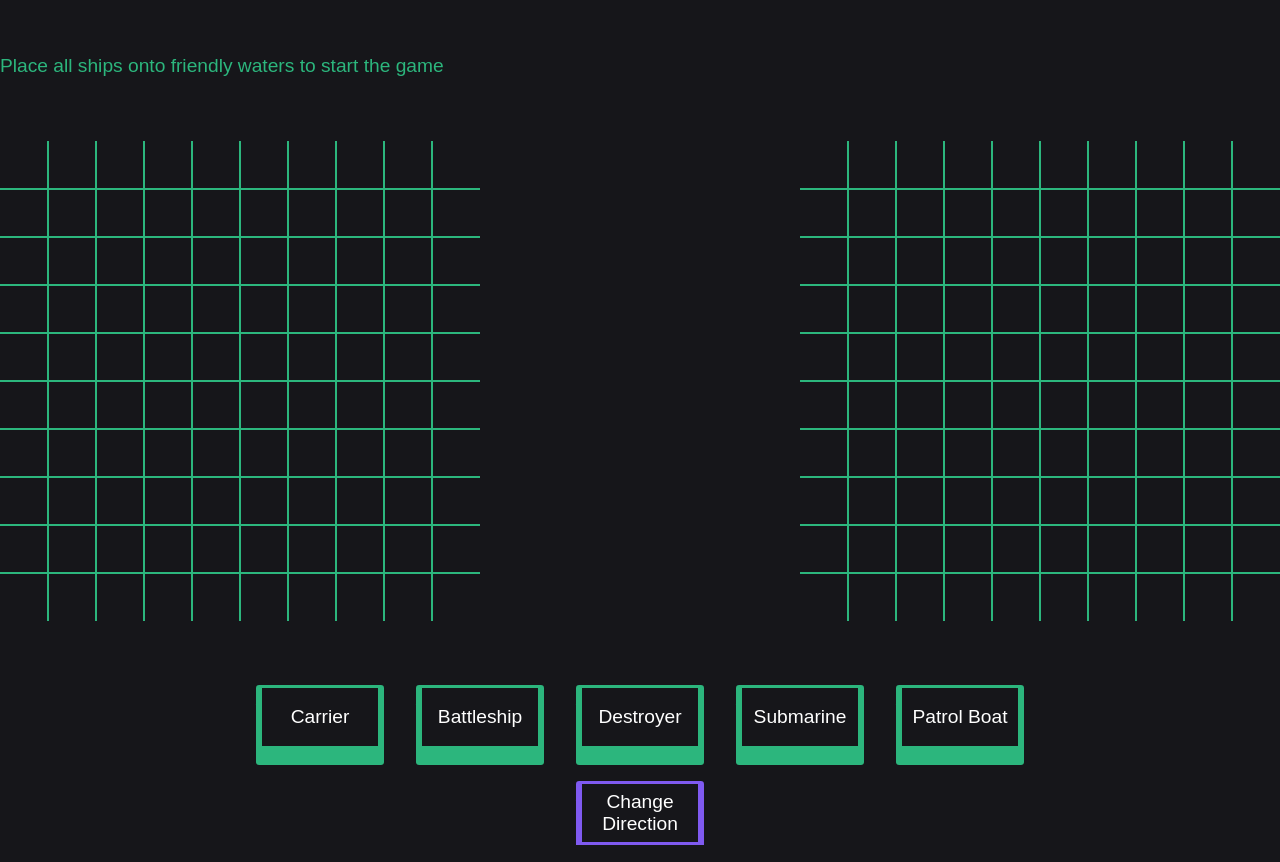
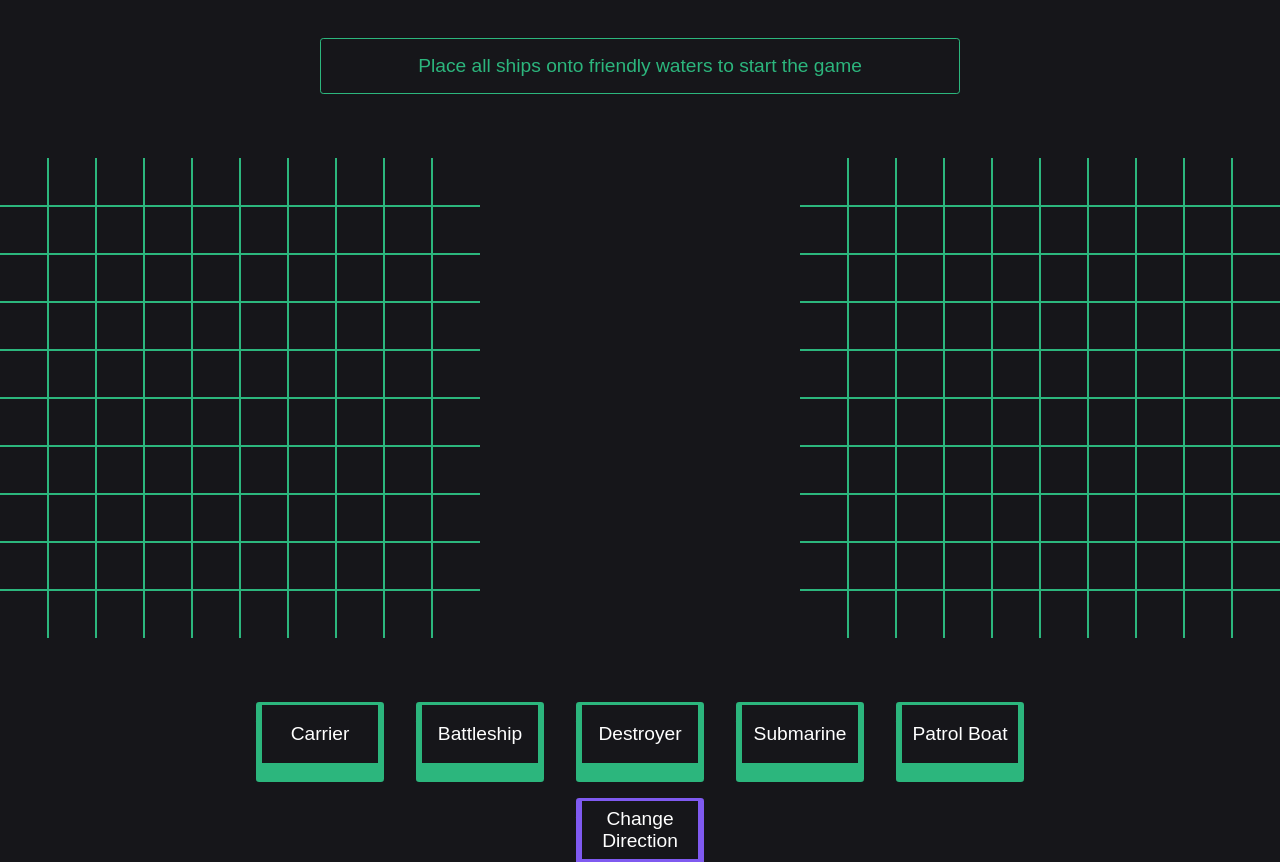
Before and after one commit to mell62/battleship, a website built with webpack: page src/index.html in a window 1280 px wide. Built offline with nearby package versions, Linux system fonts and the light colour scheme; a web font is replaced by a local one.

Commit message:
feat: Add alignment and border styling to game message

```diff
--- a/src/styles/style.css
+++ b/src/styles/style.css
@@ -17,6 +17,7 @@ body {
   display: flex;
   flex-direction: column;
   justify-content: center;
+  align-items: center;
   height: 100%;
   gap: 4rem;
 }
@@ -28,6 +29,11 @@ body {
 
 .game-message {
   color: var(--primary-color);
+  border: 0.1rem solid var(--primary-color);
+  border-radius: 0.2rem;
+  width: 40rem;
+  padding: 1rem;
+  text-align: center;
 }
 
 .boards-container {
```
